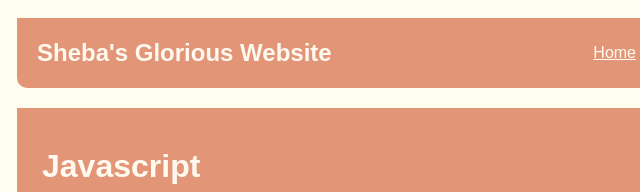
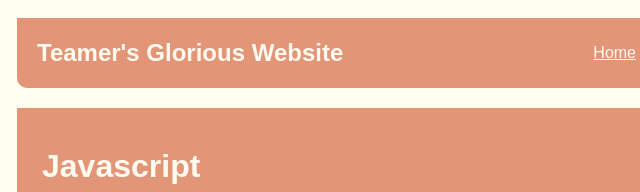
Before and after one commit to teamertibebu/teamertibebu, a plain HTML site: page studies.html in a window 1280 px wide. Shown: the top 192 px of the page, 223-863 px from the left. Drawn offline with nearby package versions, Linux system fonts and the light colour scheme.

Commit message:
Slight Alteration

```diff
--- a/studies.html
+++ b/studies.html
@@ -27,7 +27,7 @@
     <body>
         <div id="all-contents">
         <nav>
-            <header>Sheba's Glorious Website</header>
+            <header>Teamer's Glorious Website</header>
             <ul>
                 <li><a href="index.html">Home</a></li>
                 <li><a href="portfolio.html">Portfolio</a></li>
```
